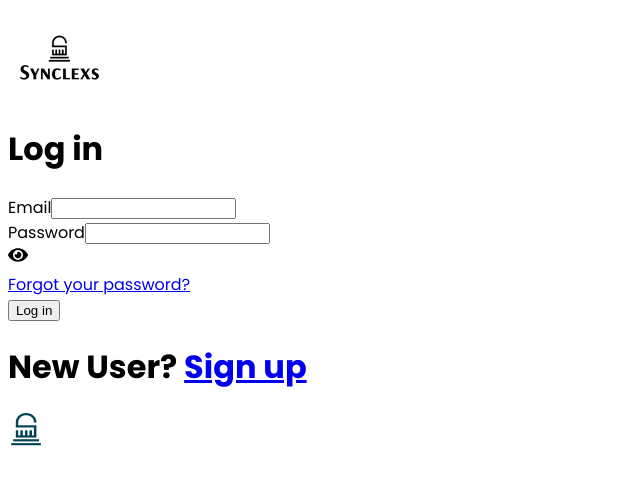
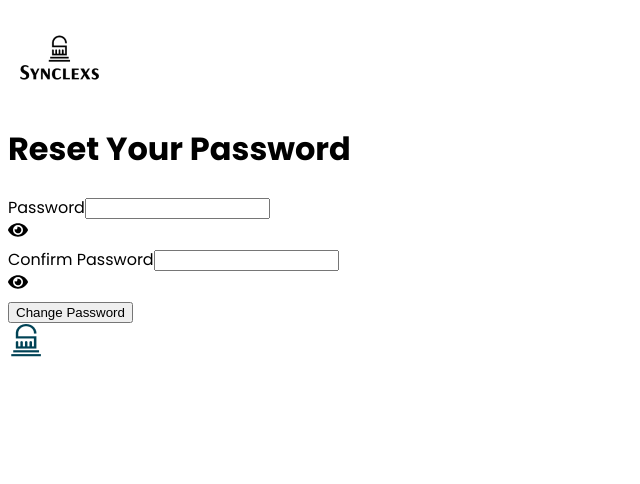
Before and after one commit to Uche-Onuh/synclexs, a React (Vite) app: page /auth/reset-password/1 in a window 1280 px wide. Before the commit this address led to /auth/login. Shown: the top 484 px of the page, without its empty margins (0-640 px from the left). Built offline with nearby package versions, Linux system fonts and the light colour scheme.

Commit message:
final touches

```diff
--- a/src/pages/Deals/AddDeal.jsx
+++ b/src/pages/Deals/AddDeal.jsx
@@ -14,8 +14,6 @@ import { useSelector } from "react-redux";
 import { options, options2 } from "../../constants";
 
 const CREATE_DEAL = "deals/";
-
-
 
 const propertyTypes = [
   { value: "commercial", label: "Commercial" },
@@ -214,7 +212,7 @@ const AddDeal = () => {
       console.log("Deal submitted successfully:", response.data);
       toast.success("Deal successfully created, Redirecting to payment");
       setTimeout(() => {
-        navigate("/payment");
+        navigate("/user/deals");
       }, 3000);
     } catch (error) {
       setLoading(false);
--- a/src/pages/Login/ForgotPassword.jsx
+++ b/src/pages/Login/ForgotPassword.jsx
@@ -1,16 +1,18 @@
 import React, { useState } from "react";
 import { Helmet } from "../../components";
-import { Link, useNavigate } from "react-router-dom";
+import { Link } from "react-router-dom";
 import { blob, logoblack } from "../../assets";
 import { toast } from "react-toastify";
+import axios from "../../api/axios";
+
+const PASSWORD_URL = "auth/password-reset-request/";
 
 const ForgortPassword = () => {
-  const navigate = useNavigate();
   // State for form values and errors
   const [formValues, setFormValues] = useState({
     email: "",
   });
-
+  const [loading, setLoading] = useState(false);
   const [errors, setErrors] = useState({});
 
   // Handle input change and remove error
@@ -42,22 +44,35 @@ const ForgortPassword = () => {
   };
 
   // Handle form submission
-  const handleSubmit = (e) => {
+  const handleSubmit = async (e) => {
     e.preventDefault();
+    if (validate()) {
+      const { email } = formValues;
+      try {
+        setLoading(true);
+        const response = await axios.post(
+          PASSWORD_URL,
+          JSON.stringify({ email }),
+          {
+            headers: {
+              "Content-Type": "application/json",
+            },
+          }
+        );
 
-    if (validate()) {
-      // If form is valid, you can proceed with form submission
-      toast.success(
-        "A link has been sent to your email. Follow the link to reset your password"
-      );
-
-      setTimeout(() => {
-        navigate("/auth/reset-password");
-      }, 3000);
-      console.log("Form submitted successfully:", formValues);
+        setLoading(false);
+        toast.success(
+          "A link has been sent to your email. Follow the link to reset your password"
+        );
+      } catch (error) {
+        toast.error(
+          error.response?.data?.message ||
+            "Something went wrong. Please try again."
+        );
+      }
     } else {
+      setloading(false);
       toast.error("Validation failed. Please fix the errors and try again.");
-      console.log("Validation failed. Please fix the errors and try again.");
     }
   };
 
@@ -102,9 +117,10 @@ const ForgortPassword = () => {
             <div className="flex flex-col gap-1">
               <button
                 type="submit"
+                disabled={loading}
                 className="bg-[#003574] py-2 rounded-[10px] outline-none border-none hover:bg-primary text-secondary hover:text-tertiary font-bold text-[24px] transition  ease-in-out duration-700"
               >
-                Reset Password
+                {loading ? "Loading..." : "Reset Password"}
               </button>
             </div>
           </form>
--- a/src/pages/Login/ResetPassword.jsx
+++ b/src/pages/Login/ResetPassword.jsx
@@ -3,17 +3,26 @@ import { Helmet } from "../../components";
 import { blob, logoblack } from "../../assets";
 import { toast } from "react-toastify";
 import { FaEyeSlash, FaEye } from "react-icons/fa";
-import { Link } from "react-router-dom";
+import { Link, useParams, useNavigate } from "react-router-dom";
+import axios from "../../api/axios";
+import { calculatePasswordStrength } from "../../utilityFunctions/functions";
+
+const RESET_PASSWORD_URL = "auth/password-reset/";
 
 const ResetPassword = () => {
   // State for form values and errors
   const [formValues, setFormValues] = useState({
     password: "",
-    confPassword: "",
+    confirm_password: "",
   });
+
+  const navigate = useNavigate();
+
+  const { token } = useParams();
 
   const [showPassword, setShowPassword] = useState(false);
   const [errors, setErrors] = useState({});
+  const [loading, setLoading] = useState(false);
 
   // Handle input change and remove error
   const handleChange = (e) => {
@@ -38,10 +47,10 @@ const ResetPassword = () => {
       newErrors.password = "Password must be at least 6 characters";
     }
 
-    if (!formValues.confPassword) {
-      newErrors.confPassword = "Please confirm your password";
-    } else if (formValues.confPassword !== formValues.password) {
-      newErrors.confPassword = "Passwords do not match";
+    if (!formValues.confirm_password) {
+      newErrors.confirm_password = "Please confirm your password";
+    } else if (formValues.confirm_password !== formValues.password) {
+      newErrors.confirm_password = "Passwords do not match";
     }
 
     setErrors(newErrors);
@@ -55,13 +64,34 @@ const ResetPassword = () => {
   };
 
   // Handle form submission
-  const handleSubmit = (e) => {
+  const handleSubmit = async (e) => {
     e.preventDefault();
 
     if (validate()) {
       // If form is valid, you can proceed with form submission
-      toast.success("Form submitted successfully");
-      console.log("Form submitted successfully:", formValues);
+      const { password, confirm_password } = formValues;
+      try {
+        setLoading(true);
+        const response = await axios.post(
+          RESET_PASSWORD_URL,
+          JSON.stringify({ token, password, confirm_password }),
+          {
+            headers: {
+              "Content-Type": "application/json",
+            },
+          }
+        );
+
+        setLoading(false);
+        toast.success("Password reset successfully");
+
+        setTimeout(() => navigate("/auth/signup"), 3000);
+      } catch (error) {
+        toast.error(
+          error.response?.data?.message ||
+            "Something went wrong. Please try again."
+        );
+      }
     } else {
       toast.error("Validation failed. Please fix the errors and try again.");
       console.log("Validation failed. Please fix the errors and try again.");
@@ -113,15 +143,15 @@ const ResetPassword = () => {
 
             <div className="flex flex-col border-[1px] border-[#2A2B2C] rounded-[10px] relative h-[50px] w-full mb-11">
               <label
-                htmlFor="confPassword"
+                htmlFor="confirm_password"
                 className="absolute top-[-15px] left-10 font-medium text-[20px] leading-[30px] px-[5px] bg-white"
               >
                 Confirm Password
               </label>
               <input
                 type={showPassword ? "text" : "password"}
-                id="confPassword"
-                value={formValues.confPassword}
+                id="confirm_password"
+                value={formValues.confirm_password}
                 onChange={handleChange}
                 className="bg-transparent h-[50px] focus:outline-none w-full px-[30px]"
               />
@@ -131,19 +161,27 @@ const ResetPassword = () => {
               >
                 {showPassword ? <FaEyeSlash size={20} /> : <FaEye size={20} />}
               </div>
-              {errors.confPassword && (
+              {errors.confirm_password && (
                 <span className="text-red-500 text-sm font-semibold">
-                  {errors.confPassword}
+                  {errors.confirm_password}
                 </span>
               )}
             </div>
 
+            {formValues.password.length > 0 && (
+              <div className="text-gray-500 text-sm">
+                Password Strength:{" "}
+                {calculatePasswordStrength(formValues.password)}
+              </div>
+            )}
+
             <div className="flex flex-col gap-1">
               <button
                 type="submit"
+                disabled={loading}
                 className="bg-[#003574] py-2 rounded-[10px] outline-none border-none hover:bg-primary text-secondary hover:text-tertiary font-bold text-[24px] transition  ease-in-out duration-700"
               >
-                Change Password
+                {loading ? "Loading" : "Change Password"}
               </button>
             </div>
           </form>
--- a/src/pages/Signup/index.jsx
+++ b/src/pages/Signup/index.jsx
@@ -5,6 +5,7 @@ import { blob, logoblack } from "../../assets";
 import { toast } from "react-toastify";
 import { FaEyeSlash, FaEye } from "react-icons/fa";
 import axios from "../../api/axios";
+import { calculatePasswordStrength } from "../../utilityFunctions/functions";
 
 const REGISTER_URL = "auth/users/";
 
@@ -251,13 +252,20 @@ const Signup = () => {
               )}
             </div>
 
+            {formValues.password.length > 0 && (
+              <div className="text-gray-500 text-sm mb-4">
+                Password Strength:{" "}
+                {calculatePasswordStrength(formValues.password)}
+              </div>
+            )}
+
             <div className="flex flex-col gap-1">
               <button
                 disabled={isLoading === true}
                 type="submit"
                 className="bg-[#003574] py-2 rounded-[10px] outline-none border-none hover:bg-primary text-secondary hover:text-tertiary font-bold text-[24px] transition  ease-in-out duration-700"
               >
-                Create Account
+                {isLoading ? "Loading..." : "Create Account"}
               </button>
             </div>
           </form>
--- a/src/router/Routers.jsx
+++ b/src/router/Routers.jsx
@@ -34,7 +34,7 @@ const Routers = () => {
         <Route path="auth/login" element={<Login />} />
         <Route path="auth/signup" element={<Signup />} />
         <Route path="auth/forgot-password" element={<ForgotPassword />} />
-        <Route path="auth/reset-password" element={<ResetPassword />} />
+        <Route path="auth/reset-password/:token" element={<ResetPassword />} />
         <Route path="auth/verify-email/:email" element={<VerifyEmail />} />
       </Route>
     </Routes>
--- a/src/utilityFunctions/functions.js
+++ b/src/utilityFunctions/functions.js
@@ -55,3 +55,12 @@ export const calculateCommission = (price, transactionType) => {
 
   return commission;
 };
+
+export const calculatePasswordStrength = (password) => {
+  if (password.length >= 8 && /[A-Z]/.test(password) && /\d/.test(password)) {
+    return "Strong";
+  } else if (password.length >= 6) {
+    return "Moderate";
+  }
+  return "Weak";
+};
```
Also changed, not shown: src/pages/Signup/VerifyEmail.jsx (+65 -8 lines), src/pages/Login/index.jsx (line endings or trailing spaces).
